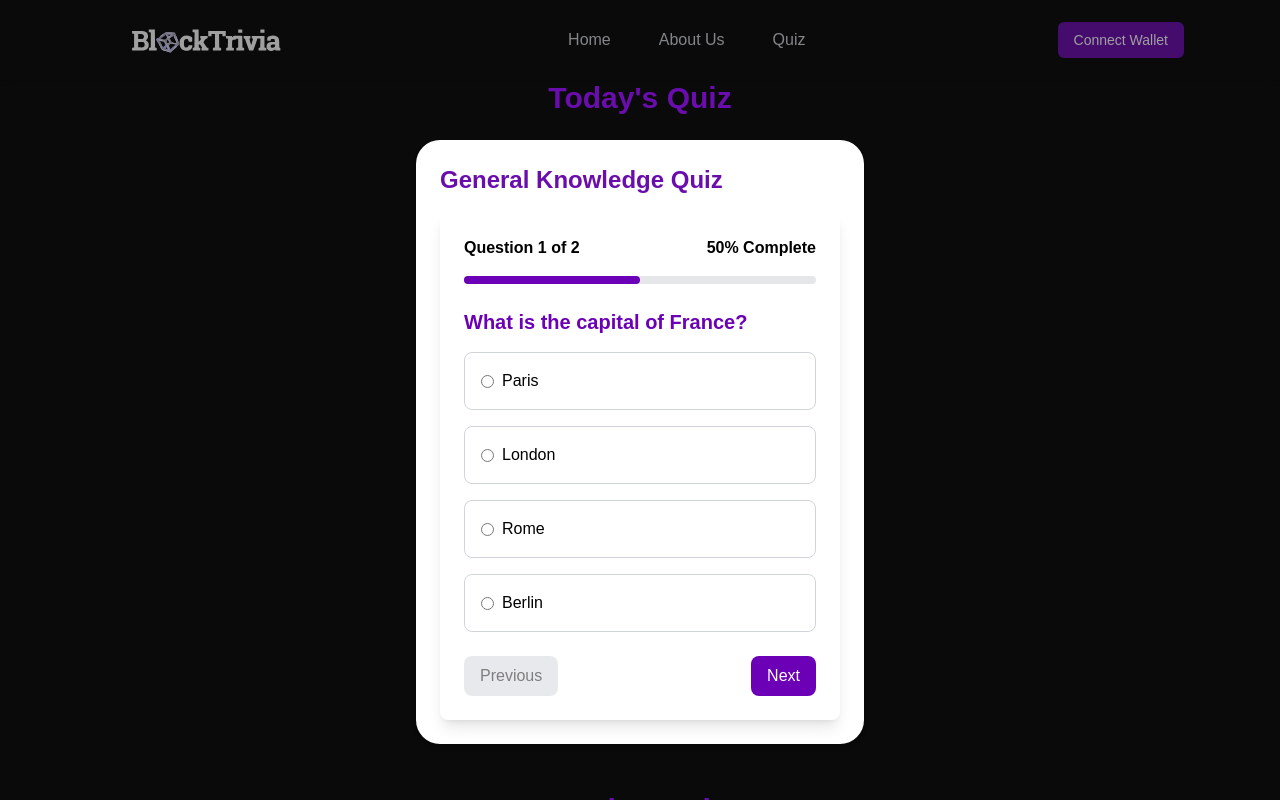
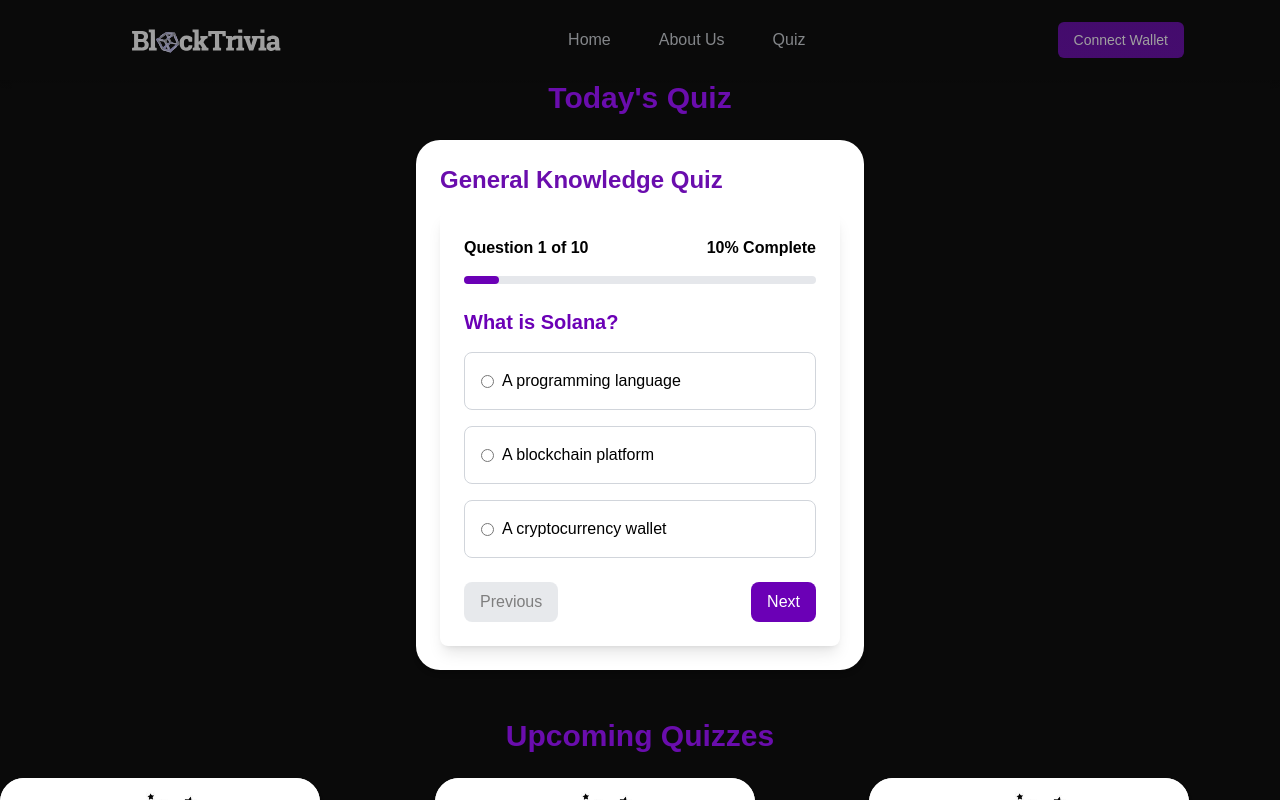
Before and after one commit to MohammadAdnan14/BlockTrivia, a Next.js app: page /Quiz in a window 1280 px wide. Both pictures are taken after a click on the button "Join Now". Shown: the top 800 px of the page. Built offline with nearby package versions, Linux system fonts and the light colour scheme.

Commit message:
updated quiz questions

```diff
--- a/app/Quiz.js
+++ b/app/Quiz.js
@@ -8,21 +8,91 @@ export default function Quiz() {
 
   const questions = [
     {
-      question: "What is the capital of France?",
-      options: ["Paris", "London", "Rome", "Berlin"],
-      correctAnswer: "Paris"
+      question: "What is Solana?",
+      options: [
+        { text: "A programming language", correct: false },
+        { text: "A blockchain platform", correct: true },
+        { text: "A cryptocurrency wallet", correct: false }
+      ]
     },
     {
-      question: "Which planet is known as the Red Planet?",
-      options: ["Earth", "Mars", "Jupiter", "Saturn"],
-      correctAnswer: "Mars"
+      question: "Which consensus mechanism does Solana use?",
+      options: [
+        { text: "Proof of Stake", correct: false },
+        { text: "Proof of Work", correct: false },
+        { text: "Proof of History", correct: true }
+      ]
     },
+    {
+      question: "What is the native cryptocurrency of the Solana blockchain?",
+      options: [
+        { text: "SOL", correct: true },
+        { text: "ETH", correct: false },
+        { text: "BTC", correct: false }
+      ]
+    },
+    {
+      question: "Which of the following is a feature of Solana?",
+      options: [
+        { text: "High throughput and low fees", correct: true },
+        { text: "Slow transaction speeds", correct: false },
+        { text: "High energy consumption", correct: false }
+      ]
+    },
+    {
+      question: "What is the function of Solana validators?",
+      options: [
+        { text: "To mine new SOL tokens", correct: false },
+        { text: "To verify and validate transactions", correct: true },
+        { text: "To create smart contracts", correct: false }
+      ]
+    },
+    {
+      question: "Which programming language is used to write smart contracts on Solana?",
+      options: [
+        { text: "Python", correct: false },
+        { text: "Rust", correct: true },
+        { text: "Solidity", correct: false }
+      ]
+    },
+    {
+      question: "Which of the following wallets supports Solana?",
+      options: [
+        { text: "Phantom", correct: true },
+        { text: "Metamask", correct: false },
+        { text: "Ledger", correct: false }
+      ]
+    },
+    {
+      question: "What is the TPS (Transactions per Second) target for Solana?",
+      options: [
+        { text: "10", correct: false },
+        { text: "1,000", correct: false },
+        { text: "65,000+", correct: true }
+      ]
+    },
+    {
+      question: "What is the primary use case of Solana?",
+      options: [
+        { text: "Gaming", correct: false },
+        { text: "Fast, scalable decentralized applications", correct: true },
+        { text: "File storage", correct: false }
+      ]
+    },
+    {
+      question: "Which year was the Solana mainnet launched?",
+      options: [
+        { text: "2019", correct: false },
+        { text: "2020", correct: true },
+        { text: "2021", correct: false }
+      ]
+    }
   ];
 
-  const handleAnswerSelect = (answer) => {
+  const handleAnswerSelect = (option) => {
     setAnswers({
       ...answers,
-      [currentQuestion]: answer
+      [currentQuestion]: option,
     });
   };
 
@@ -44,7 +114,7 @@ export default function Quiz() {
   const calculateScore = () => {
     let points = 0;
     questions.forEach((question, index) => {
-      if (answers[index] === question.correctAnswer) {
+      if (answers[index]?.correct) {
         points += 1;
       }
     });
@@ -80,7 +150,6 @@ export default function Quiz() {
           {/* Display question */}
           <h3 className="text-xl font-bold mb-4 text-[#6b00b6]">{questions[currentQuestion].question}</h3>
 
-
           <div className="grid gap-4 mb-6">
             {questions[currentQuestion].options.map((option, index) => (
               <label
@@ -91,12 +160,12 @@ export default function Quiz() {
                 <input
                   type="radio"
                   name={`question-${currentQuestion}`}
-                  value={option}
-                  checked={answers[currentQuestion] === option}
+                  value={option.text}
+                  checked={answers[currentQuestion]?.text === option.text}
                   onChange={() => handleAnswerSelect(option)}
                   className="mr-2"
                 />
-                <span className="text-black">{option}</span>
+                <span className="text-black">{option.text}</span>
               </label>
             ))}
           </div>
--- a/app/Quiz/page.js
+++ b/app/Quiz/page.js
@@ -48,7 +48,7 @@ export default function QuizSection() {
               />
             </div>
             <div className="p-6">
-              <h3 className="text-2xl font-bold mb-4 text-[#6a0dad]">General Knowledge Quiz</h3>
+              <h3 className="text-2xl font-bold mb-4 text-[#6a0dad]">Solana Quiz</h3>
               <div className="flex items-center mb-4">
                 <FaTrophy className="h-6 w-6 text-yellow-500 mr-2" />
                 <span className="text-xl font-semibold text-[#6a0dad]">10 USDC</span>
```
Also changed, not shown: app/Data/quizData.json (+72 -8 lines).
